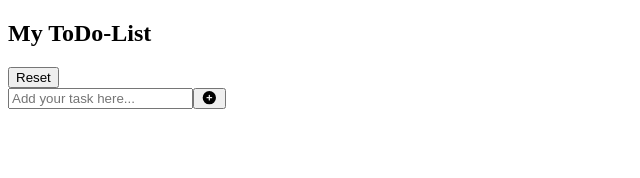
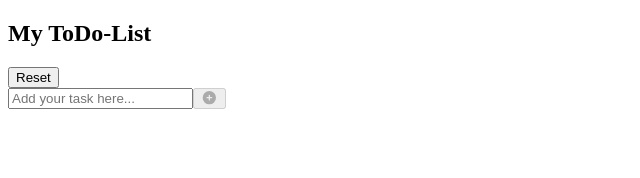
Before and after one commit to GPPWalton/todo-list, a React (Vite) app: page / in a window 1280 px wide. Shown: the top 178 px of the page, without its empty margins (0-640 px from the left). Built offline with nearby package versions, Linux system fonts and the light colour scheme.

Commit message:
feat(ToDoInput): second test added, error fixed in ToDoInput

```diff
--- a/src/components/ToDoInput/ToDoInput.jsx
+++ b/src/components/ToDoInput/ToDoInput.jsx
@@ -1,6 +1,7 @@
 import { FontAwesomeIcon } from "@fortawesome/react-fontawesome";
 import { faCirclePlus } from "@fortawesome/free-solid-svg-icons";
 const ToDoInput = ({ input, onInput, onAdd }) => {
+    const isEmpty = input === "";
     return (
         <section>
             <input
@@ -9,7 +10,7 @@ const ToDoInput = ({ input, onInput, onAdd }) => {
                 onInput={onInput}
                 value={input}
             />
-            <button onClick={onAdd}>
+            <button onClick={onAdd} disabled={isEmpty}>
                 <FontAwesomeIcon aria-label='Add' icon={faCirclePlus} />
             </button>
         </section>
```
Also changed, not shown: 1 other file (tests, documents, lock files or other folders).
